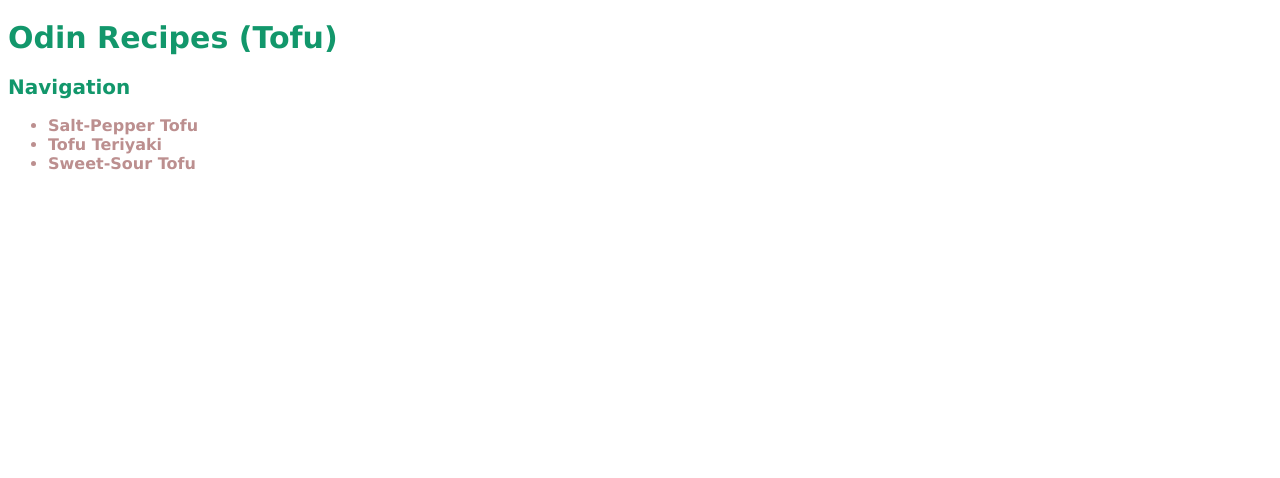
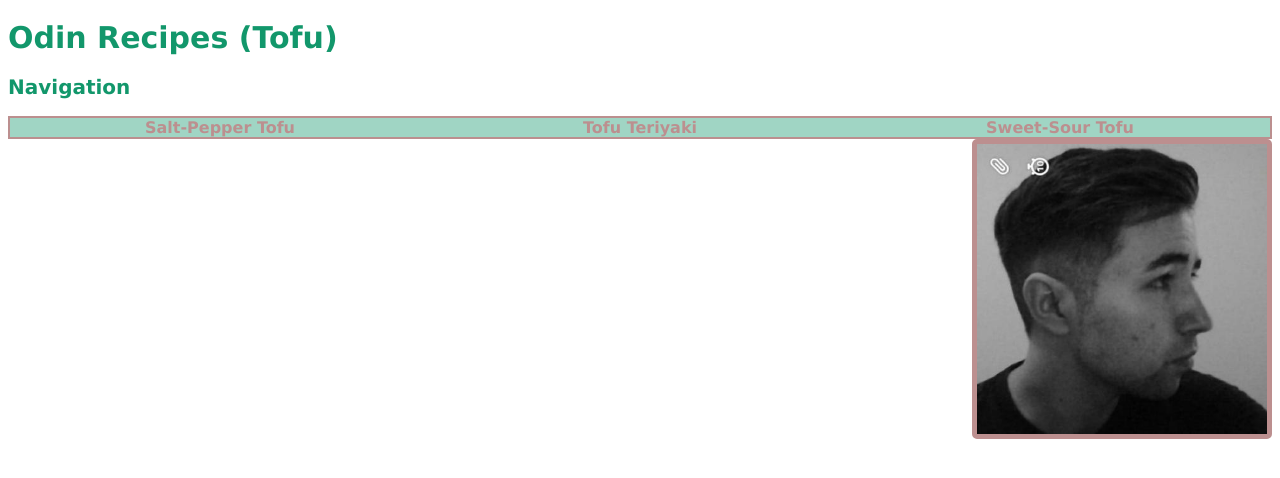
Before and after one commit to JBStride/odin-recipes, a plain HTML site: page index.html in a window 1280 px wide. Drawn offline with Linux system fonts and the light colour scheme.

Commit message:
Add Phillip Mohr, Style Index

```diff
--- a/index.html
+++ b/index.html
@@ -9,7 +9,7 @@
 <body>
     <h1>Odin Recipes (Tofu)</h1>
     <h2>Navigation</h2>
-    <ul>
+    <ul class="index-nav">
         <li>
             <a href="./recipes/salt-pepper-tofu.html">Salt-Pepper Tofu</a>
         </li>
@@ -20,5 +20,6 @@
             <a href="./recipes/sweet-sour-tofu.html">Sweet-Sour Tofu</a>
         </li>
     </ul>
+    <img id="phillipmohr" src="./images/phillipmohr.jpg" alt="Sir Phillip Mohr" height="300px" width="300px">
 </body>
 </html>
--- a/styles.css
+++ b/styles.css
@@ -1,9 +1,16 @@
-* {font-family: Verdana, Geneva, Tahoma, sans-serif;}
+* {
+    box-sizing: border-box;
+}
+
+body {
+    font-family: Verdana, Geneva, Tahoma,        sans-serif;
+}
 
 a {
     text-decoration: none;
     color: rosybrown;
 }
+
 p {
     color: rosybrown;
 }
@@ -11,16 +18,24 @@ p {
 h1, h2, h3, h4, h5, h6 {
     color: rgb(18, 151, 107);
 }
-h1 {font-size: 30px;}
-h2 {font-size: 20px;}
+
+h1 {
+    font-size: 30px;
+}
+
+h2 {
+    font-size: 20px;
+}
 
 ul {
     font-weight: 700;
 }
+
 li {
     color: rosybrown;
 
 }
+
 .recipe-img {
    display: block;
    margin-left: auto;
@@ -48,7 +63,7 @@ li {
     list-style:none;
     box-sizing: border-box;
     overflow: hidden;
-    background-color: rgba(18, 151, 107, 0.3);
+    background-color: rgba(18, 151, 107, 0.4);;
     border-radius: 10px;
     box-shadow: 0px 2px 10px 0px rgb(94, 20, 20);
 
@@ -63,3 +78,25 @@ svg {
     width: 100%;
     height: 250px;
 }
+
+#phillipmohr {
+   display: block;
+   margin-left: auto;
+   float: right;
+   border: 5px solid; color: rosybrown;
+   border-radius: 5px;
+}
+
+.index-nav {
+    background-color: rgba(18, 151, 107, 0.4);;
+    border: 2px solid rosybrown;
+    text-align: center;
+    padding-left: 0;
+    font-size: 0;
+}
+
+.index-nav li {
+    display: inline-block;
+    width: calc(100% / 3);
+    font-size: 16px;
+}
```
Also changed, not shown: images/phillipmohr.jpg (added).
